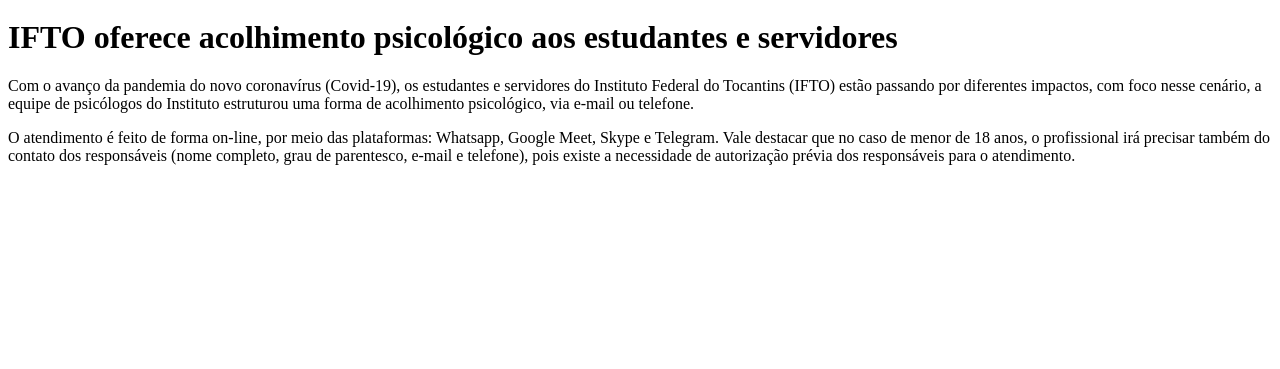
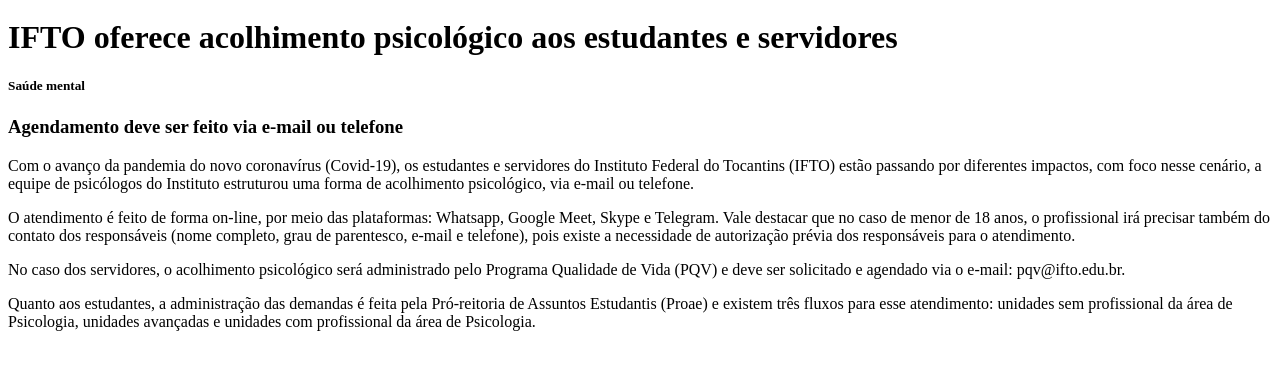
Before and after one commit to jallisson/pw, a plain HTML site: page index.html in a window 1280 px wide. Shown: the part 61-430 px from the top of the page. Drawn offline with Linux system fonts and the light colour scheme.

Commit message:
alguns paragrafos

```diff
--- a/index.html
+++ b/index.html
@@ -8,9 +8,17 @@
 <h1> Olá Mundo </h1>
 <h1>IFTO oferece acolhimento psicológico aos estudantes e servidores</h1>
 
+<h5>Saúde mental</h5>
+
+<h3>Agendamento deve ser feito via e-mail ou telefone</h3>
+
 <p>Com o avanço da pandemia do novo coronavírus (Covid-19), os estudantes e servidores do Instituto Federal do Tocantins (IFTO) estão passando por diferentes impactos, com foco nesse cenário, a equipe de psicólogos do Instituto estruturou uma forma de acolhimento psicológico, via e-mail ou telefone.</p>
 
 <p>O atendimento é feito de forma on-line, por meio das plataformas: Whatsapp, Google Meet, Skype e Telegram. Vale destacar que no caso de menor de 18 anos, o profissional irá precisar também do contato dos responsáveis (nome completo, grau de parentesco, e-mail e telefone), pois existe a necessidade de autorização prévia dos responsáveis para o atendimento.</p>
 
+<p>No caso dos servidores, o acolhimento psicológico será administrado pelo Programa Qualidade de Vida (PQV) e deve ser solicitado e agendado via o e-mail: pqv@ifto.edu.br.</p>
+
+<p>Quanto aos estudantes, a administração das demandas é feita pela Pró-reitoria de Assuntos Estudantis (Proae) e existem três fluxos para esse atendimento: unidades sem profissional da área de Psicologia, unidades avançadas e unidades com profissional da área de Psicologia.</p>
+
 </body>
 </html>
```
